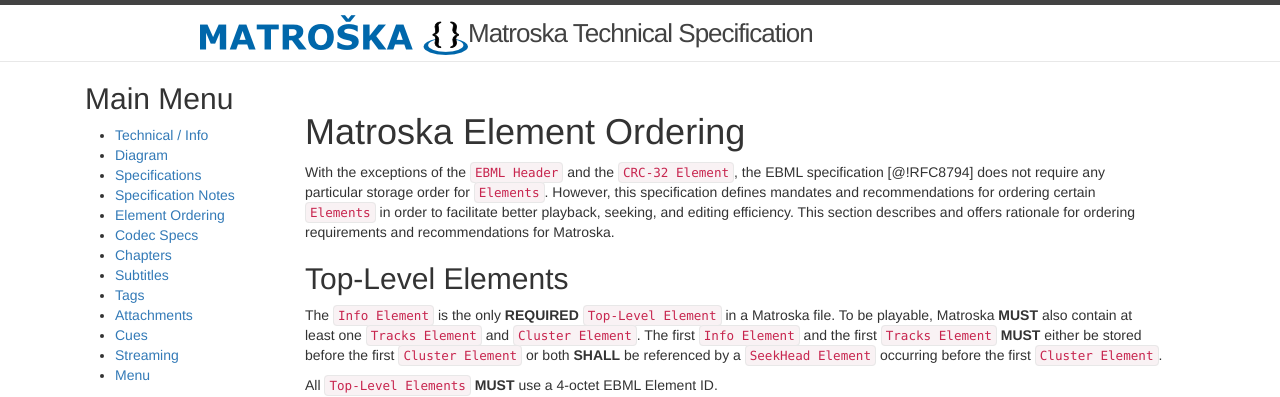
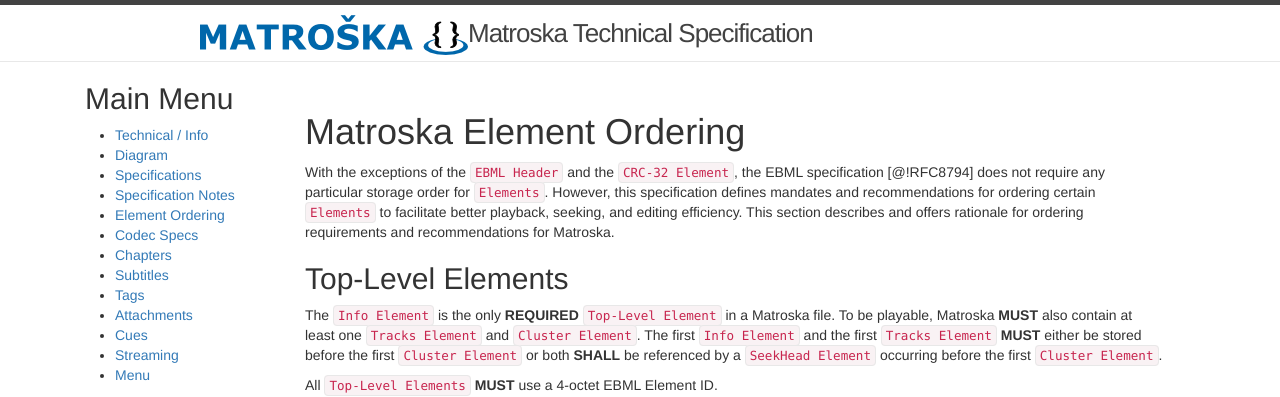
Before and after one commit to ietf-wg-cellar/matroska-specification, a Jekyll site: the page built from ordering.md, in a window 1280 px wide. Shown: the top 397 px of the page. Built offline with Jekyll 4.4.1, drawn with Linux system fonts in a browser that asks for light colours; our own code applies the rules of GitHub Pages for plain Markdown files.

Commit message:
remove some "in order" to

```diff
--- a/ordering.md
+++ b/ordering.md
@@ -2,7 +2,7 @@
 
 With the exceptions of the `EBML Header` and the `CRC-32 Element`, the EBML specification [@!RFC8794] does not
 require any particular storage order for `Elements`. However, this specification
-defines mandates and recommendations for ordering certain `Elements` in order to facilitate
+defines mandates and recommendations for ordering certain `Elements` to facilitate
 better playback, seeking, and editing efficiency. This section describes and offers
 rationale for ordering requirements and recommendations for Matroska.
 
```
Also changed, not shown: codec_specs.md (+1 -1 lines).
